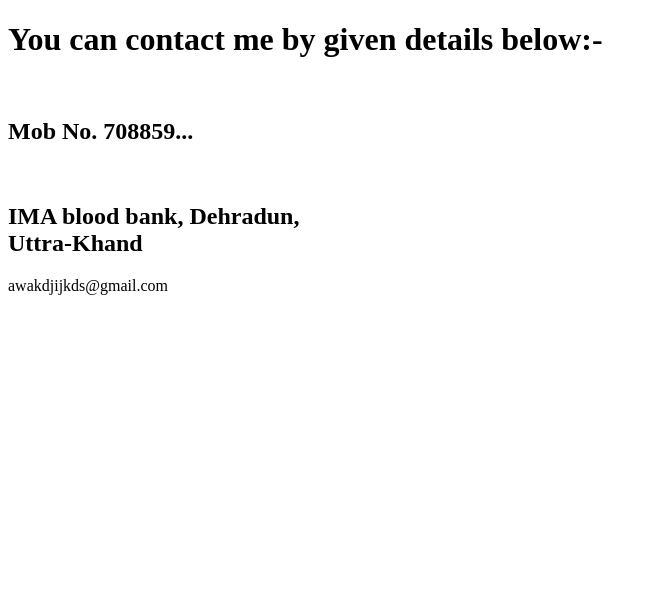
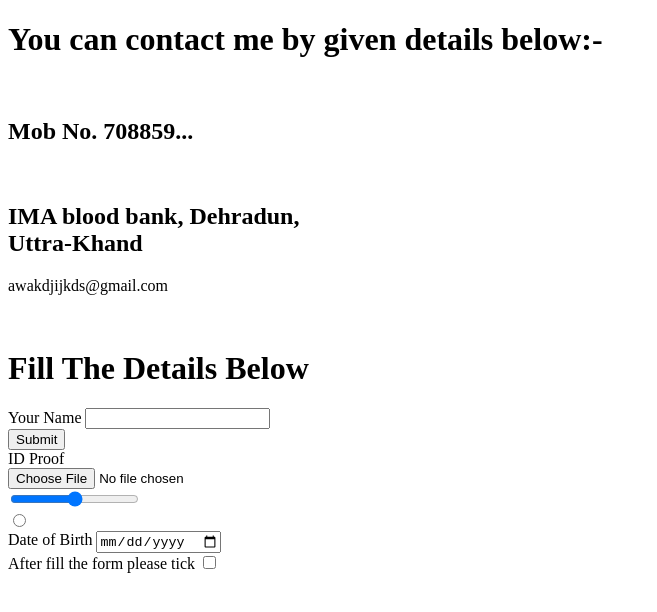
Before and after one commit to awadh1211/awd-works, a plain HTML site: page My contact.html in a window 1280 px wide. Shown: the whole page, without its empty margins (0-657 px from the left). Drawn offline with Linux system fonts and the light colour scheme.

Commit message:
Update My contact.html

```diff
--- a/My contact.html
+++ b/My contact.html
@@ -9,8 +9,19 @@
     <h2>IMA blood bank, Dehradun,
     <br>Uttra-Khand</h2>
     <p>awakdjijkds@gmail.com</p>
-<form class="" action="index.html" method="post">
-  <label></label>
-</form>
+    <br>
+  <h1>Fill The Details Below </h1>
+  <form class="" action="index.html" method="post">
+    <label>Your Name</label>
+    <input type="text" name="" value=""><br>
+    <input type="submit"><br> <label>ID Proof</label><br>
+    <input type="file" name="" value=""><br>
+    <input type="range" name="" value=""><br>
+    <input type="radio" name="" value=""><br>
+    <label>Date of Birth</label>
+    <input type="date" name="" value=""><br>
+    <label>After fill the form please tick</label>
+    <input type="checkbox">
+  </form>
   </body>
 </html>
```
